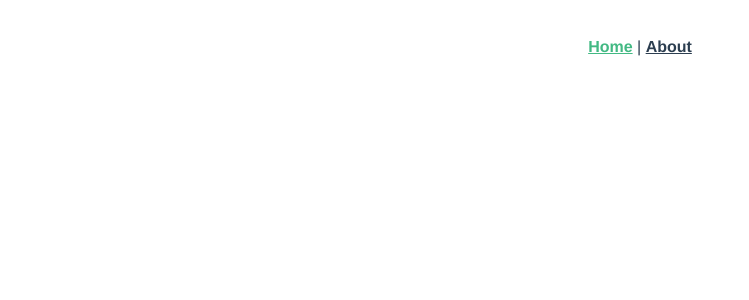
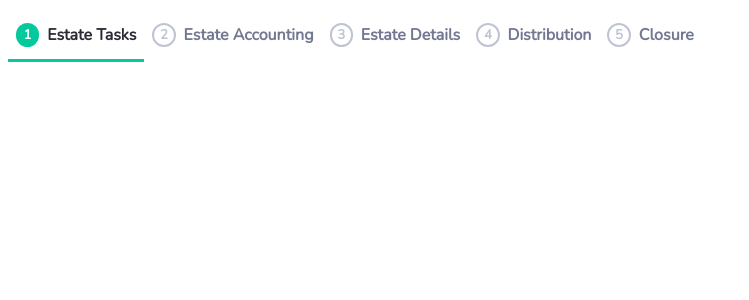
Before and after one commit to oskarkos/todo-vue-ts-app, a Vue app: page / in a window 1280 px wide. Shown: the top 300 px of the page, without its empty margins (0-749 px from the left). Built offline with nearby package versions, Linux system fonts and the light colour scheme.

Commit message:
SASS and menu SOLID TS

```diff
--- a/src/App.vue
+++ b/src/App.vue
@@ -1,30 +1,25 @@
 <template>
-  <nav>
-    <router-link to="/">Home</router-link> |
-    <router-link to="/about">About</router-link>
-  </nav>
-  <router-view />
+  <Header />
 </template>
 
+<script lang="ts">
+import { defineComponent } from "vue";
+import Header from "./components/Header/index.vue";
+
+export default defineComponent({
+  components: {
+    Header,
+  },
+});
+</script>
+
 <style lang="scss">
+@import url("https://fonts.googleapis.com/css2?family=Nunito&display=swap");
+
 #app {
-  font-family: Avenir, Helvetica, Arial, sans-serif;
+  font-family: Nunito, Helvetica, Arial, sans-serif;
   -webkit-font-smoothing: antialiased;
   -moz-osx-font-smoothing: grayscale;
   text-align: center;
-  color: #2c3e50;
-}
-
-nav {
-  padding: 30px;
-
-  a {
-    font-weight: bold;
-    color: #2c3e50;
-
-    &.router-link-exact-active {
-      color: #42b983;
-    }
-  }
 }
 </style>
--- /dev/null
+++ b/src/assets/scss/_variables.scss
@@ -0,0 +1,6 @@
+$text-primary: #3d4d5b;
+$text-disabled: #b1beca;
+$title-primary: #2b2a35;
+$title-secondary: #737892;
+$icon-primary: #bfc4d2;
+$green-primary: #04c99d;
--- /dev/null
+++ b/src/components/Header/components/HeaderItem.vue
@@ -0,0 +1,72 @@
+<template>
+  <router-link :to="path">
+    <div class="numberCicle">
+      <p>{{ number }}</p>
+    </div>
+    <p class="title">{{ title }}</p>
+  </router-link>
+</template>
+
+<script lang="ts">
+import { defineComponent } from "vue";
+export default defineComponent({
+  name: "HeaderComponent",
+  props: {
+    path: {
+      type: String,
+      default: "/",
+    },
+    number: {
+      type: String,
+      required: true,
+    },
+    title: {
+      type: String,
+      required: true,
+    },
+  },
+});
+</script>
+
+<style lang="scss">
+a {
+  display: flex;
+  justify-content: center;
+  align-items: center;
+  color: $title-secondary;
+  padding: 0 0.5rem;
+  text-decoration: none;
+  font-weight: bold;
+
+  .numberCicle {
+    display: flex;
+    justify-content: center;
+    align-items: center;
+    width: 1.2rem;
+    height: 1.2rem;
+    border: 2px solid $icon-primary;
+    border-radius: 9999%;
+    p {
+      color: $icon-primary;
+      font-size: smaller;
+      font-weight: bold;
+    }
+  }
+
+  .title {
+    margin-left: 0.5rem;
+  }
+
+  &.router-link-exact-active {
+    color: $title-primary;
+    box-shadow: inset 0 -3px 0 $green-primary;
+    .numberCicle {
+      border-color: $green-primary;
+      background-color: $green-primary;
+      p {
+        color: white;
+      }
+    }
+  }
+}
+</style>
--- /dev/null
+++ b/src/components/Header/components/HeaderListItems.vue
@@ -0,0 +1,37 @@
+<template>
+  <div>
+    <nav>
+      <HeaderItem
+        v-for="(item, index) in itemsData"
+        :key="index"
+        :path="item.path"
+        :number="item.number"
+        :title="item.title"
+      />
+    </nav>
+  </div>
+</template>
+
+<script lang="ts">
+import { defineComponent } from "vue";
+import HeaderItem from "./HeaderItem.vue";
+import { itemsData } from "../data/ItemsData";
+
+export default defineComponent({
+  name: "HeaderComponent",
+  components: {
+    HeaderItem,
+  },
+  setup() {
+    return {
+      itemsData,
+    };
+  },
+});
+</script>
+
+<style lang="scss">
+nav {
+  display: flex;
+}
+</style>
--- /dev/null
+++ b/src/components/Header/data/ItemsData.ts
@@ -0,0 +1,31 @@
+import { IHeaderItems } from "../types/HeaderTypes";
+
+const itemsData: IHeaderItems[] = [
+  {
+    path: "/",
+    number: "1",
+    title: "Estate Tasks",
+  },
+  {
+    path: "/accouting",
+    number: "2",
+    title: "Estate Accounting",
+  },
+  {
+    path: "/details",
+    number: "3",
+    title: "Estate Details",
+  },
+  {
+    path: "/distribution",
+    number: "4",
+    title: "Distribution",
+  },
+  {
+    path: "/closure",
+    number: "5",
+    title: "Closure",
+  },
+];
+
+export { itemsData };
--- /dev/null
+++ b/src/components/Header/index.vue
@@ -0,0 +1,20 @@
+<template>
+  <div>
+    <HeaderListItems />
+    <router-view />
+  </div>
+</template>
+
+<script lang="ts">
+import { defineComponent } from "vue";
+import HeaderListItems from "./components/HeaderListItems.vue";
+
+export default defineComponent({
+  name: "HeaderComponent",
+  components: {
+    HeaderListItems,
+  },
+});
+</script>
+
+<style lang="scss"></style>
--- /dev/null
+++ b/src/components/Header/types/HeaderTypes.ts
@@ -0,0 +1,7 @@
+interface IHeaderItems {
+  path: string;
+  number: string;
+  title: string;
+}
+
+export { IHeaderItems };
--- a/vue.config.js
+++ b/vue.config.js
@@ -1,4 +1,13 @@
 const { defineConfig } = require("@vue/cli-service");
 module.exports = defineConfig({
   transpileDependencies: true,
+  css: {
+    loaderOptions: {
+      scss: {
+        additionalData: `
+          @import "@/assets/scss/_variables.scss";
+        `,
+      },
+    },
+  },
 });
```
